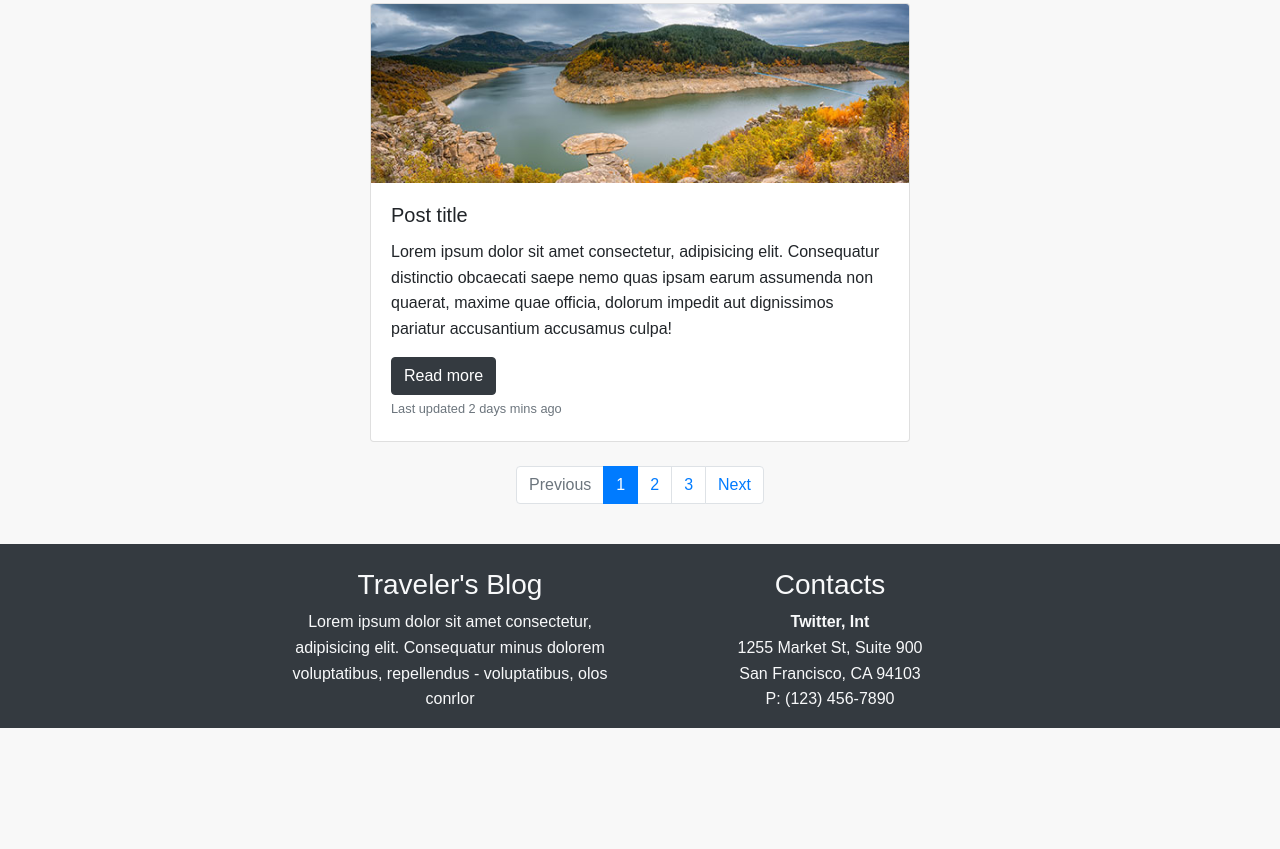
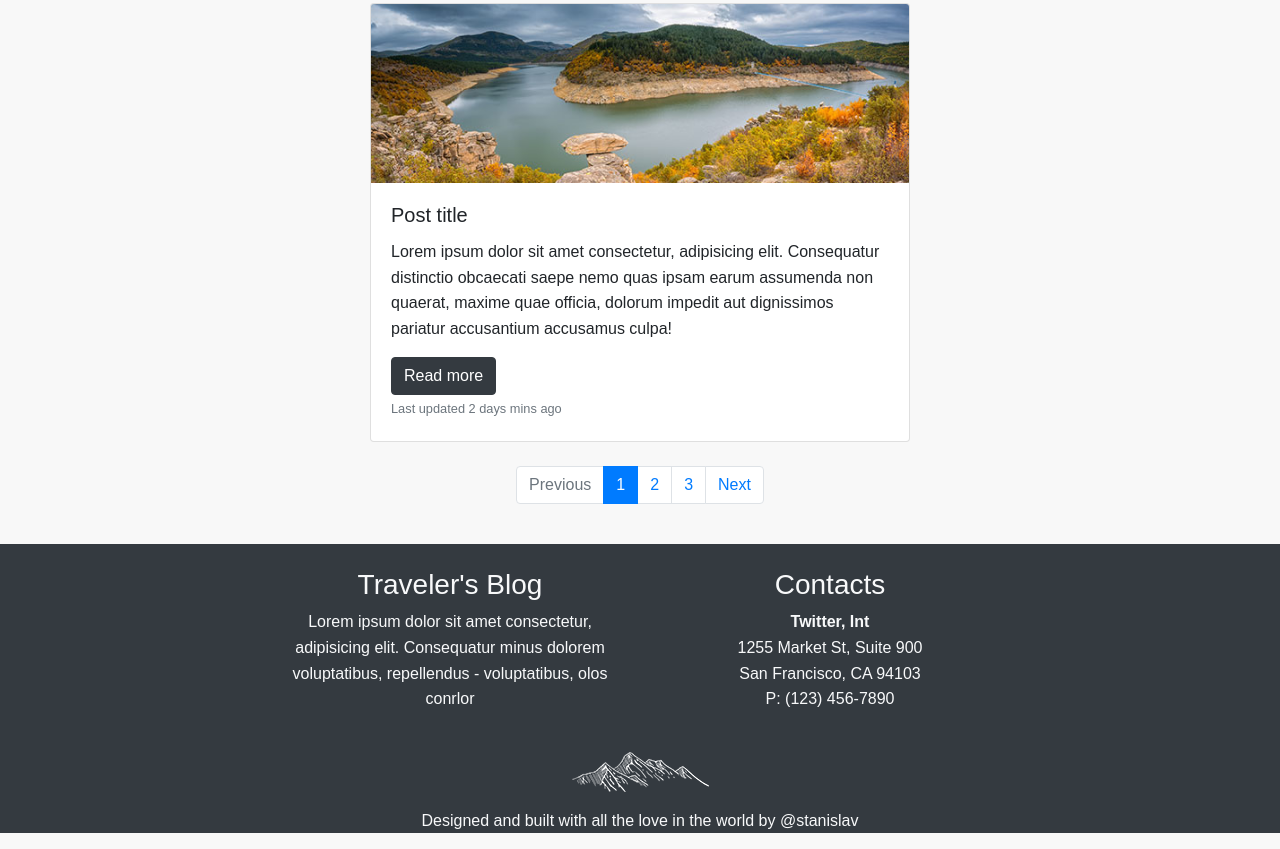
Before and after one commit to StanislavFedyna/Bt-4, a website: page src/index.html in a window 1280 px wide. Shown: the part 1410-2259 px from the top of the page. Before the commit the page ends 2138 px from the top, so only its background shows below. Drawn offline with nearby package versions, Linux system fonts and the light colour scheme.

Commit message:
added copyright component

```diff
--- a/src/index.html
+++ b/src/index.html
@@ -259,6 +259,11 @@
             </address>
           </div>
         </div>
+        <!-- Copyright component -->
+        <div class="copyright-wrapper mt-4">
+          <img class="mx-auto d-block"src="./img/png/logo.png" alt="copyLogo">
+          <p class="text-center mt-3">Designed and built with all the love in the world by @stanislav</p>
+        </div>
       </div>
     </footer>
 </body>
```
